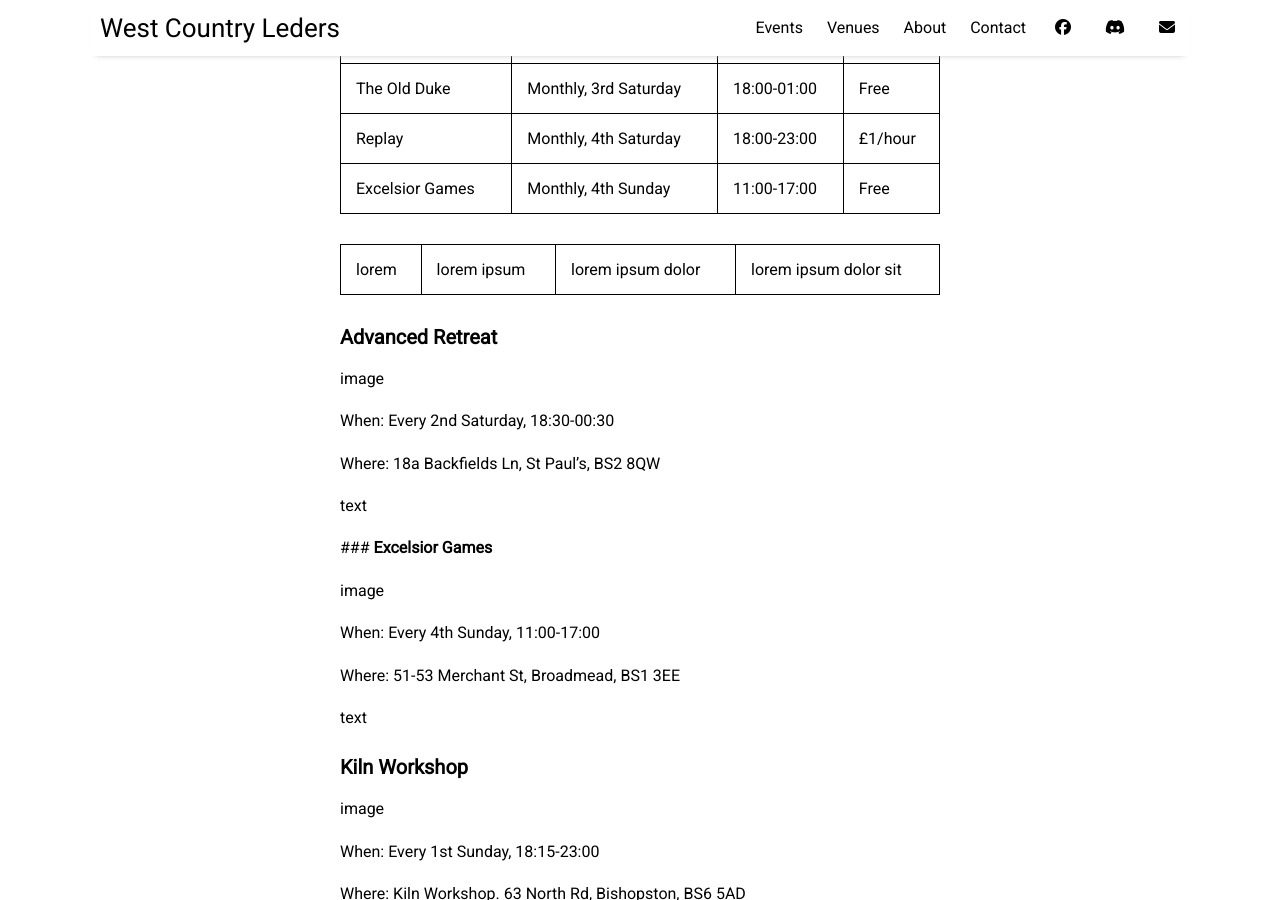
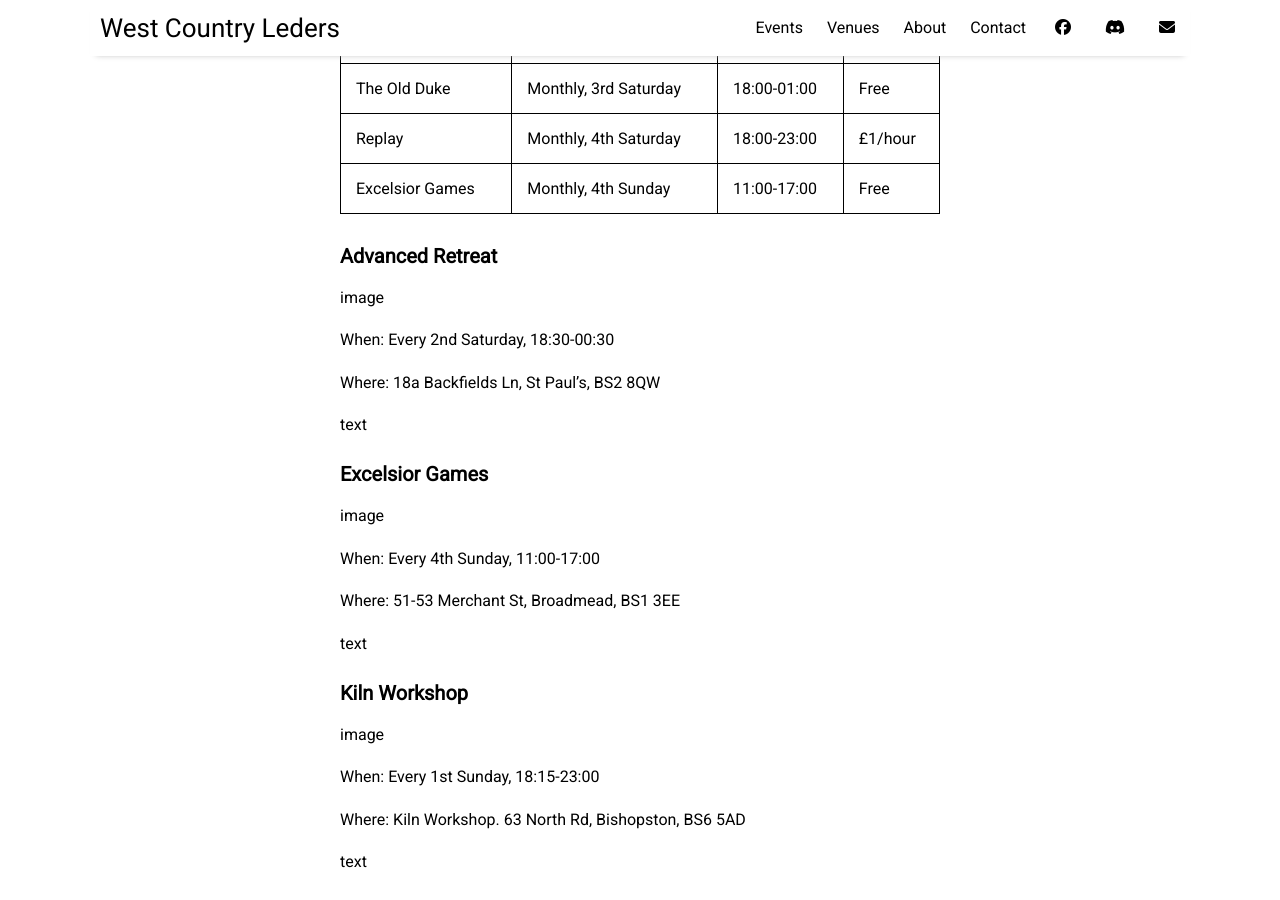
Before and after one commit to ChilledEther/west-country-leders-new, a Jekyll site: the page built from pages/venues.md, in a window 1280 px wide and 900 px high, scrolled down 348 px. Built offline with Jekyll 4.4.1, drawn with Linux system fonts in a browser that asks for light colours.

Commit message:
Update venues.md

```diff
--- a/pages/venues.md
+++ b/pages/venues.md
@@ -17,10 +17,6 @@ Replay            | Monthly, 4th Saturday   |  18:00-23:00   | £1/hour
 Excelsior Games | Monthly, 4th Sunday       | 11:00-17:00   | Free
 
 
-
-lorem                 | lorem ipsum           | lorem ipsum dolor     | lorem ipsum dolor sit
-
-
 ### __Advanced Retreat__
 
   image
@@ -32,7 +28,7 @@ Where: 18a Backfields Ln, St Paul's, BS2 8QW
   text
 
 
-  ### __Excelsior Games__
+### __Excelsior Games__
 
   image
 
```
